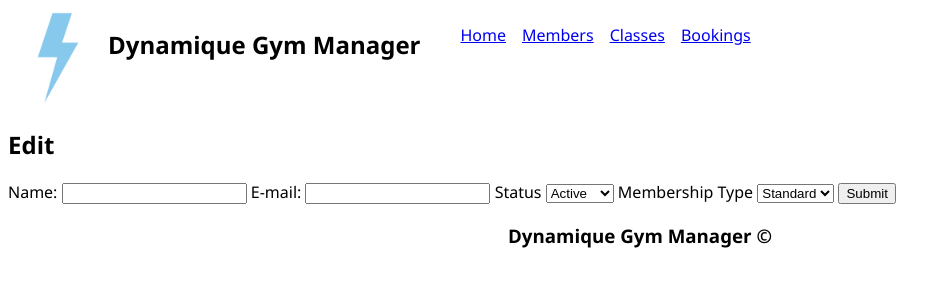
After one commit to ljones-11/dfgym_manager, a Flask app: template gym_manager_project/templates/members/edit.html in a window 1280 px wide. The commit adds this page. Shown: the top 300 px of the page, without its empty margins (0-950 px from the left). Run offline with Flask 2, Linux system fonts and the light colour scheme; the template is opened without the code that fills it, so the values that code supplies are empty.

Commit message:
edit member function completed. Need to solve problem with status

```diff
--- a/gym_manager_project/console.py
+++ b/gym_manager_project/console.py
@@ -17,7 +17,7 @@ member1 = Member('Jack Bauer', 'jackbauer@24.com', '1', 'standard')
 member_repository.save(member1)
 member2 = Member('Tony Almeda', 'tonymole@24.com', '1', 'standard')
 member_repository.save(member2)
-member2 = Member('Nina Myers', 'ninamyers@24.com', '1', 'standard')
+member2 = Member('Nina Myers', 'ninamyers@24.com', '0', 'standard')
 member_repository.save(member2)
 
 workout1 = Workout('Yoga', 'Vinyasa style flow', 45, '22/12/22', '1930', 20, '1')
@@ -45,7 +45,7 @@ member1.email = "jb@24.com"
 member_repository.update(member1)
 
 for member in member_repository.select_all():
-    print (member.name, member.email, member.id)
+    print (member.name, member.email, member.status, member.id)
 
 # for workout in workout_repository.select_all():
 #     print(workout.name, workout.capacity, workout.time)
--- /dev/null
+++ b/gym_manager_project/templates/members/edit.html
@@ -0,0 +1,33 @@
+{% extends 'base.html' %}
+
+{% block content %}
+
+<section>
+    <h2>Edit {{ member.name }}</h2>
+
+        <form action="/members/{{ member.id }}" method="POST">
+            <div>
+                <label for="name">Name:</label>
+                    <input type="text" id="name" name="name" value="{{ member.name }}">
+
+                <label for="text">E-mail:</label>
+                    <input type="email" id="email" name="email" value="{{ member.email }}">
+
+                <label for="status">Status</label>
+                <select id="type" name="status">
+                    <option value='1'>Active</option>
+                    <option value='0'>Inactive</option>
+                </select>
+
+                <label for="type">Membership Type</label>
+                    <select id="type" name="type">
+                        <option value="standard">Standard</option>
+                        <option value="premium">Premium</option>
+                    </select>
+
+                    <input type="submit">
+            </div>
+        </form>
+</section>
+
+{% endblock %}
```
Also changed, not shown: gym_manager_project/controllers/member_controller.py (+18 -0 lines), gym_manager_project/templates/members/show.html (+6 -3 lines).
